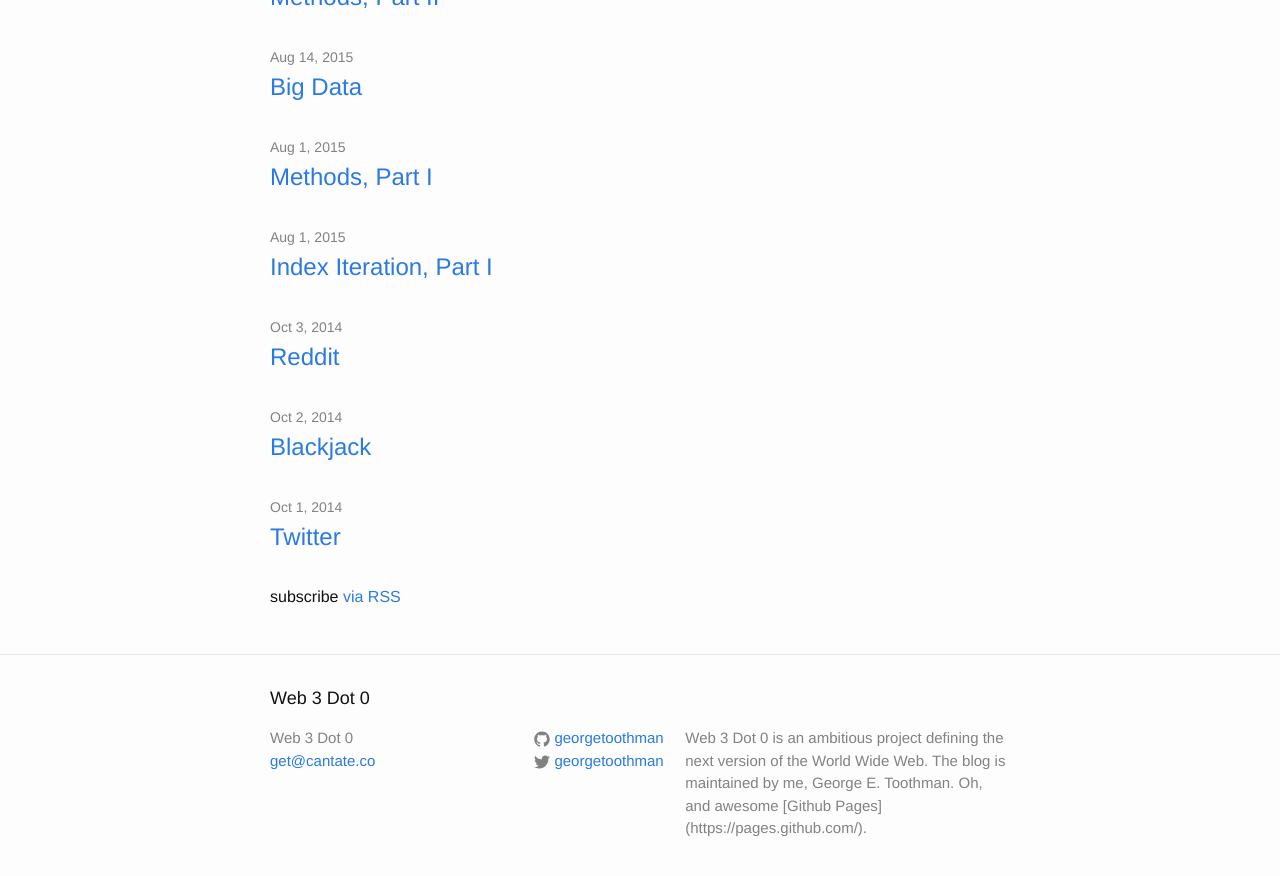
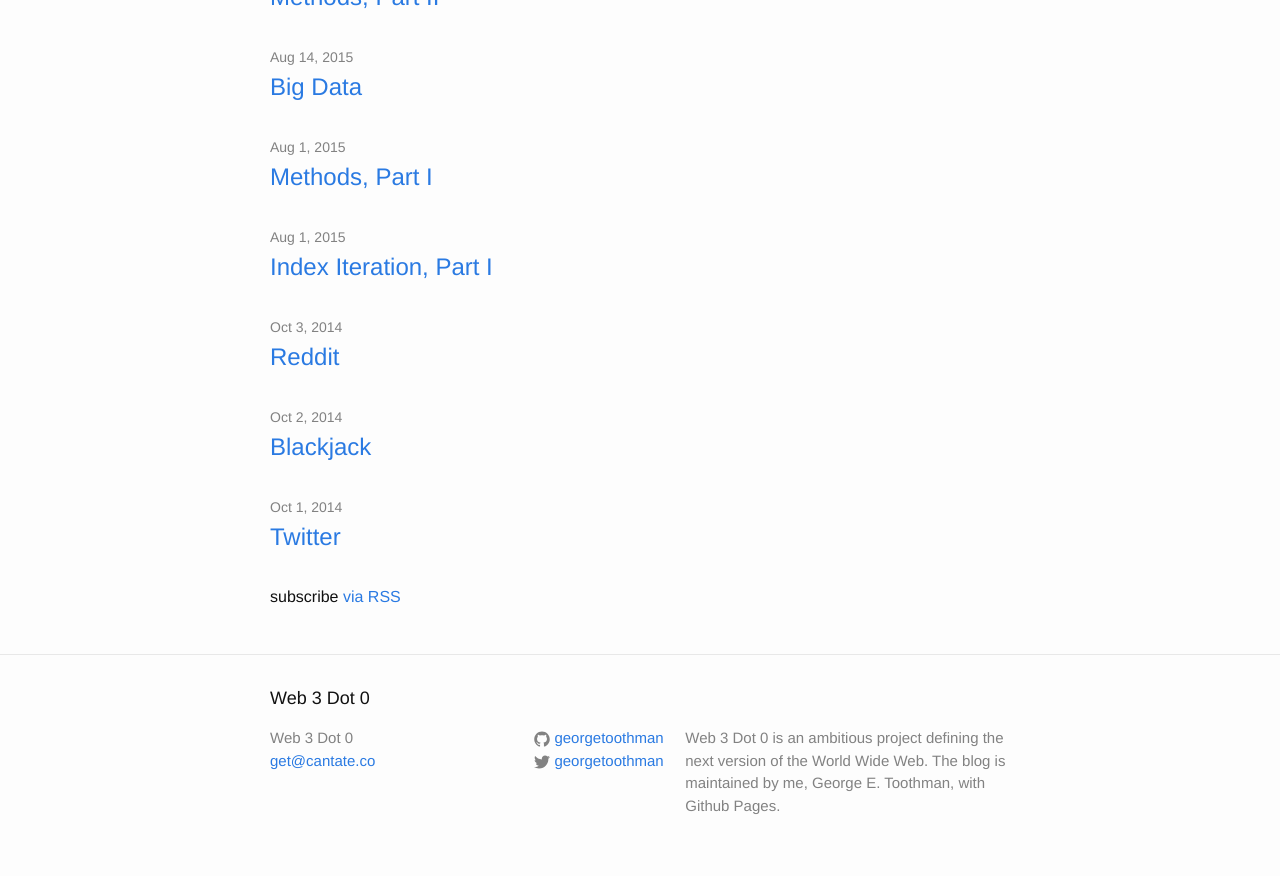
Before and after one commit to georgetoothman/cantate.github.io, a Jekyll site: the page built from index.html, in a window 1280 px wide and 900 px high, scrolled down 1802 px. Shown: the top 876 px of the window. Built offline with Jekyll 4.4.1, drawn with Linux system fonts in a browser that asks for light colours.

Commit message:
add tweek

```diff
--- a/_config.yml
+++ b/_config.yml
@@ -2,8 +2,8 @@ title: Web 3 Dot 0
 email: get@cantate.co
 description: > # this means to ignore newlines until "baseurl:"
   Web 3 Dot 0 is an ambitious project defining the next version of
-  the World Wide Web. The blog is maintained by me, George E. Toothman.
-  Oh, and awesome [Github Pages](https://pages.github.com/).
+  the World Wide Web. The blog is maintained by me, George E. Toothman,
+  with Github Pages.
 baseurl: ""
 url: "http://georgetoothman.github.io"
 twitter_username: georgetoothman
```
